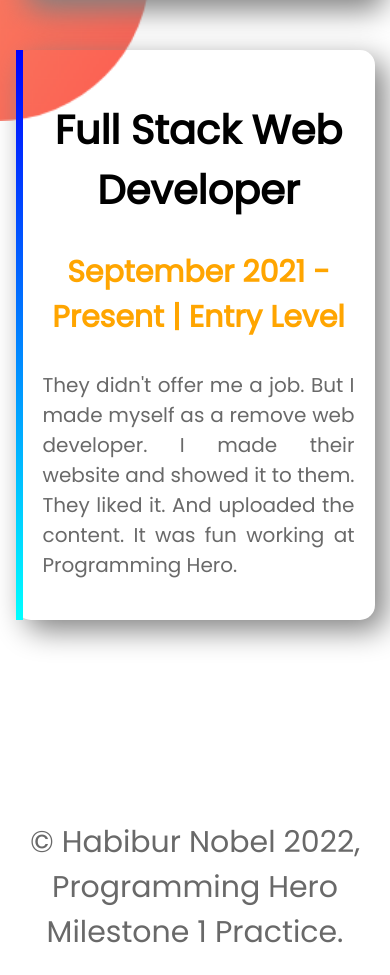
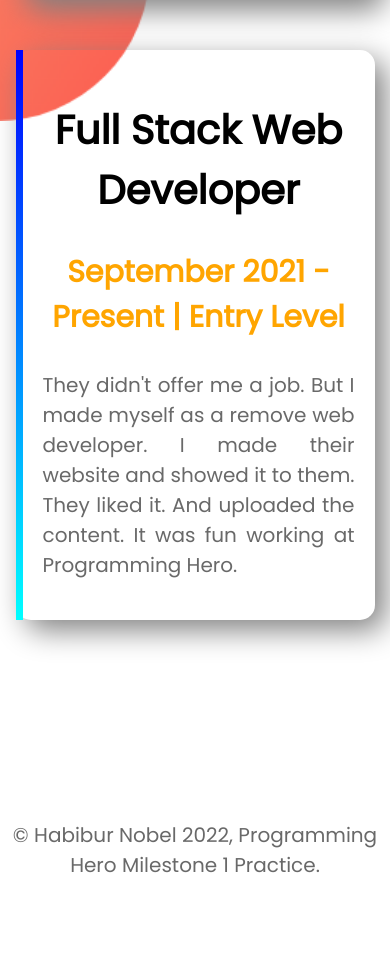
Before and after one commit to nobel7761/PH-M1-Practice, a plain HTML site: page index.html in a window 390 px wide. Shown: the part 3406-4381 px from the top of the page. After the commit the page ends 4306 px from the top, so only its background shows below. Drawn offline with Linux system fonts and the light colour scheme.

Commit message:
responsive footet modified

```diff
--- a/style.css
+++ b/style.css
@@ -195,6 +195,11 @@ p{
         text-align: center;
     }
 
+    .footer p{
+        font-size: 20px;
+        text-align: center;
+    }
+
 
 
 
```
